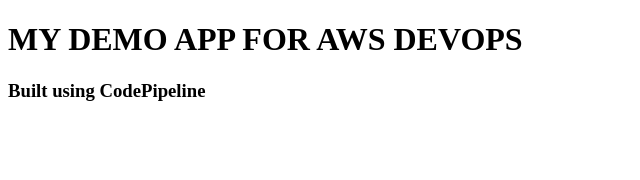
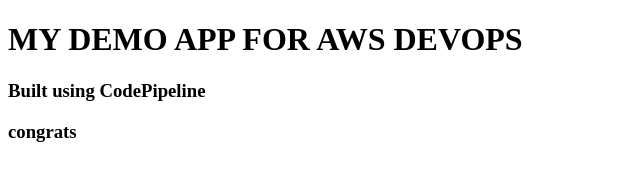
Before and after one commit to NunnaRupaSri/AWS-DevOps-Professional, a plain HTML site: page index.html in a window 1280 px wide. Shown: the full height of the page, 0-640 px from the left. Drawn offline with Linux system fonts and the light colour scheme.

Commit message:
Update index.html

```diff
--- a/index.html
+++ b/index.html
@@ -9,6 +9,8 @@
 <body>
     <h1>MY DEMO APP FOR AWS DEVOPS</h1>
     <h3>Built using CodePipeline</h3>
+    <h3>congrats</h3>
+
 </body>
 
 </html>
```
